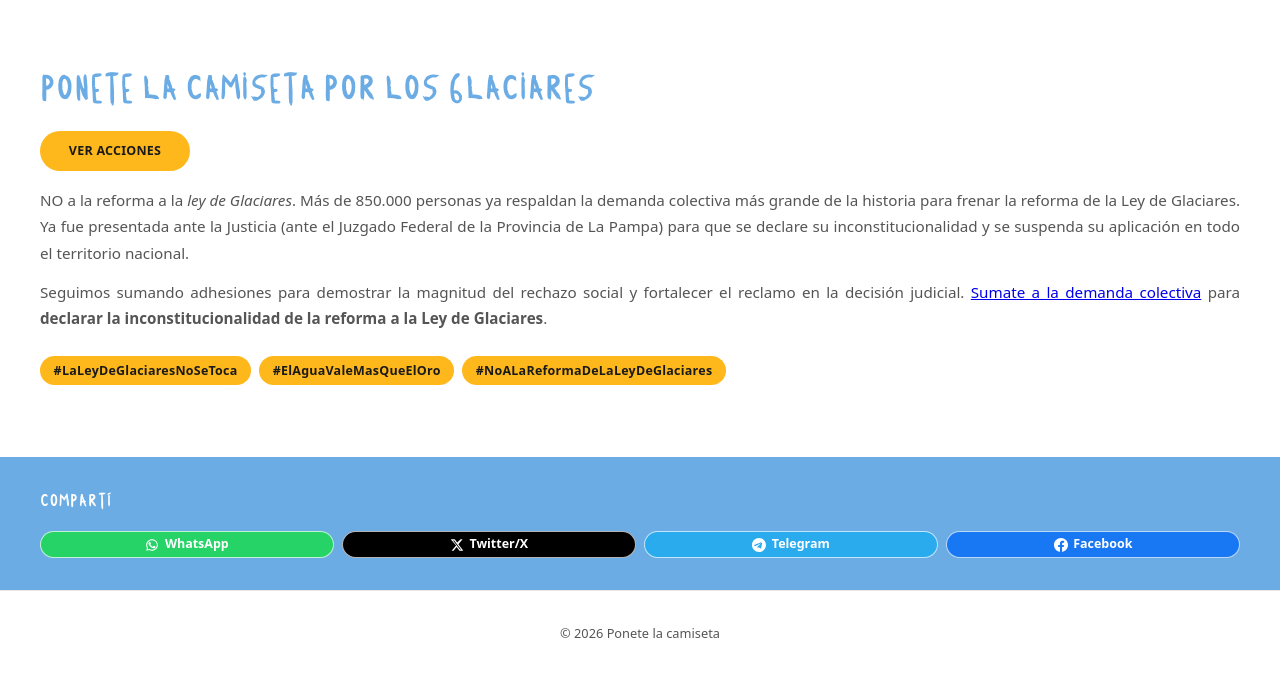
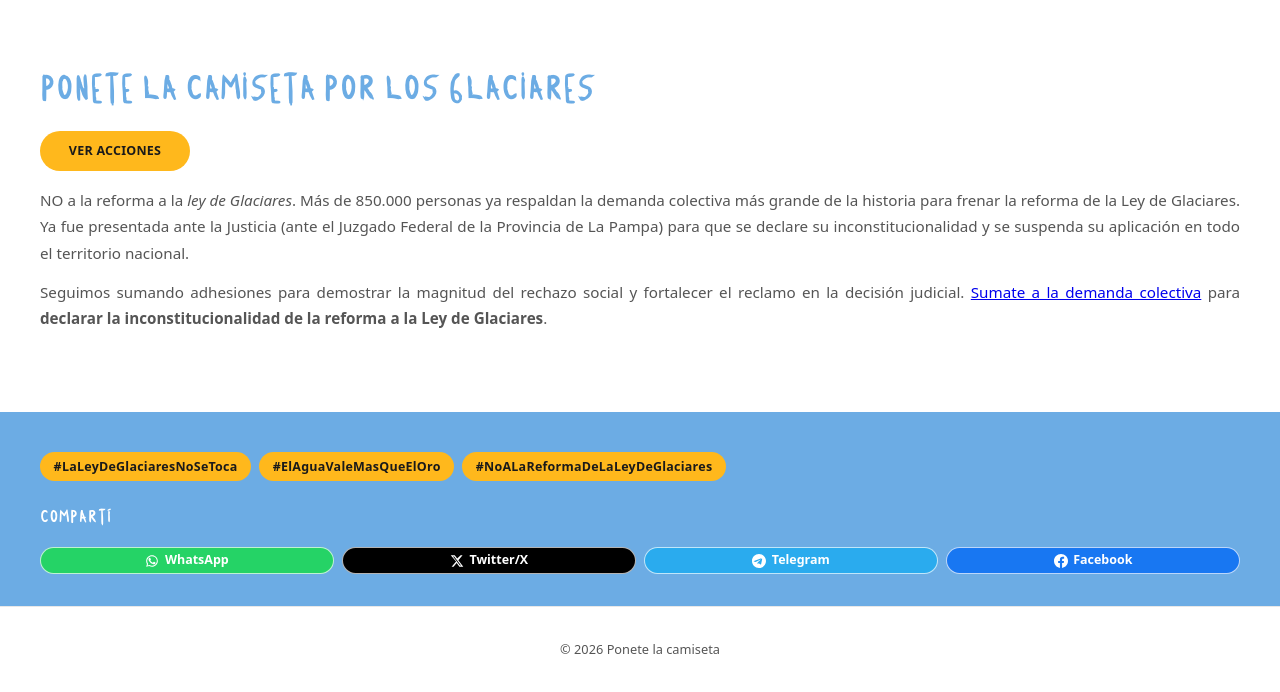
Before and after one commit to LaCamisetaOrg/LaCamisetaOrg.github.io, a Jekyll site: the page built from _causes/glaciares.md, in a window 1280 px wide. Shown: the part 513-1205 px from the top of the page. Built offline with Jekyll 4.4.1, drawn with Linux system fonts in a browser that asks for light colours.

Commit message:
Update cause.html

```diff
--- a/_layouts/cause.html
+++ b/_layouts/cause.html
@@ -48,11 +48,6 @@
           <a href="#actions" id="btn-actions">VER ACCIONES</a>
           <div class="cause-article__content">{{ content }}</div>
         </div>
-        <ul class="hashtag-list" role="list">
-          {% for tag in page.hashtags %}
-            <li class="hashtag-chip">#{{ tag }}</li>
-          {% endfor %}
-        </ul>
       </article>
     </div>
     <div class="cause-wrapper cause-wrapper--bg-blue cause-wrapper--actions">
@@ -97,6 +92,11 @@
         </div>
         {% endif %}
         {% endif %}
+        <ul class="hashtag-list" role="list">
+          {% for tag in page.hashtags %}
+            <li class="hashtag-chip">#{{ tag }}</li>
+          {% endfor %}
+        </ul>
         {% capture share_url %}{{ site.url }}{{ site.baseurl }}{{ page.url }}{% endcapture %}
         {% capture share_text %}Ponete la camiseta por {{ page.title }}{% endcapture %}
         {% capture share_tags %}{{ page.hashtags | join: ',' }}{% endcapture %}
```
